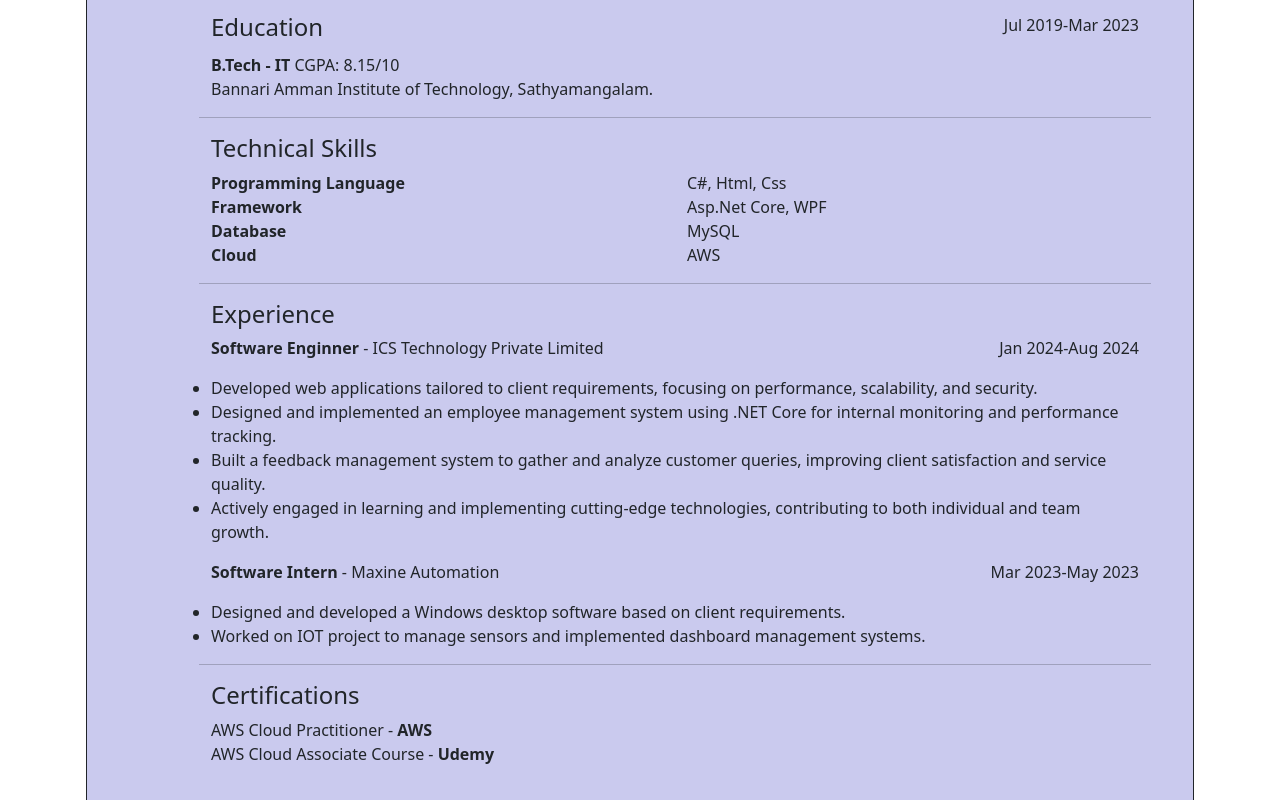
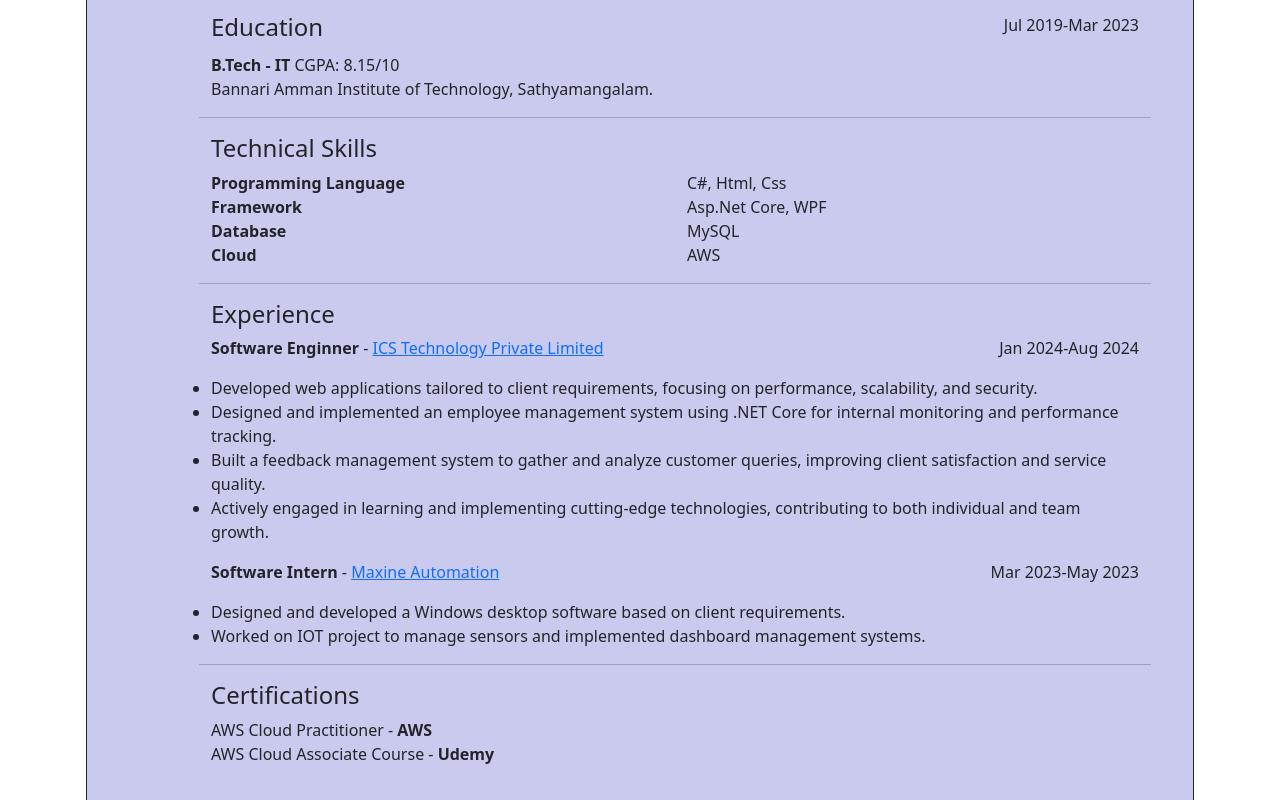
Before and after one commit to subashkumar-it19/resume-project, a plain HTML site: page index.html in a window 1280 px wide. Shown: the part 442-1242 px from the top of the page. Drawn offline with nearby package versions, Linux system fonts and the light colour scheme.

Commit message:
Update index.html

```diff
--- a/index.html
+++ b/index.html
@@ -85,7 +85,7 @@
 <div class="col"><h4>Experience</h4></div>
 </div>
         <div class="row">
-            <div class="col"><b>Software Enginner</b> - ICS Technology Private Limited</div>
+            <div class="col"><b>Software Enginner</b> - <a href="https://www.innovare.co.in"> ICS Technology Private Limited</a></div>
             <div class="col"><p class="years">Jan 2024-Aug 2024</p></div>
             <ul>
                 <li>Developed web applications tailored to client requirements, focusing on
@@ -100,7 +100,7 @@
                         </ul>
         </div>
         <div class="row">
-            <div class="col"><b>Software Intern</b> - Maxine Automation</div>
+            <div class="col"><b>Software Intern</b> -  <a href="https://www.maxineautomation.net">Maxine Automation</a></div>
             <div class="col"><p class="years">Mar 2023-May 2023</p></div>
             <ul>
                 <li>Designed and developed a Windows desktop software based on client requirements.</li>
```
